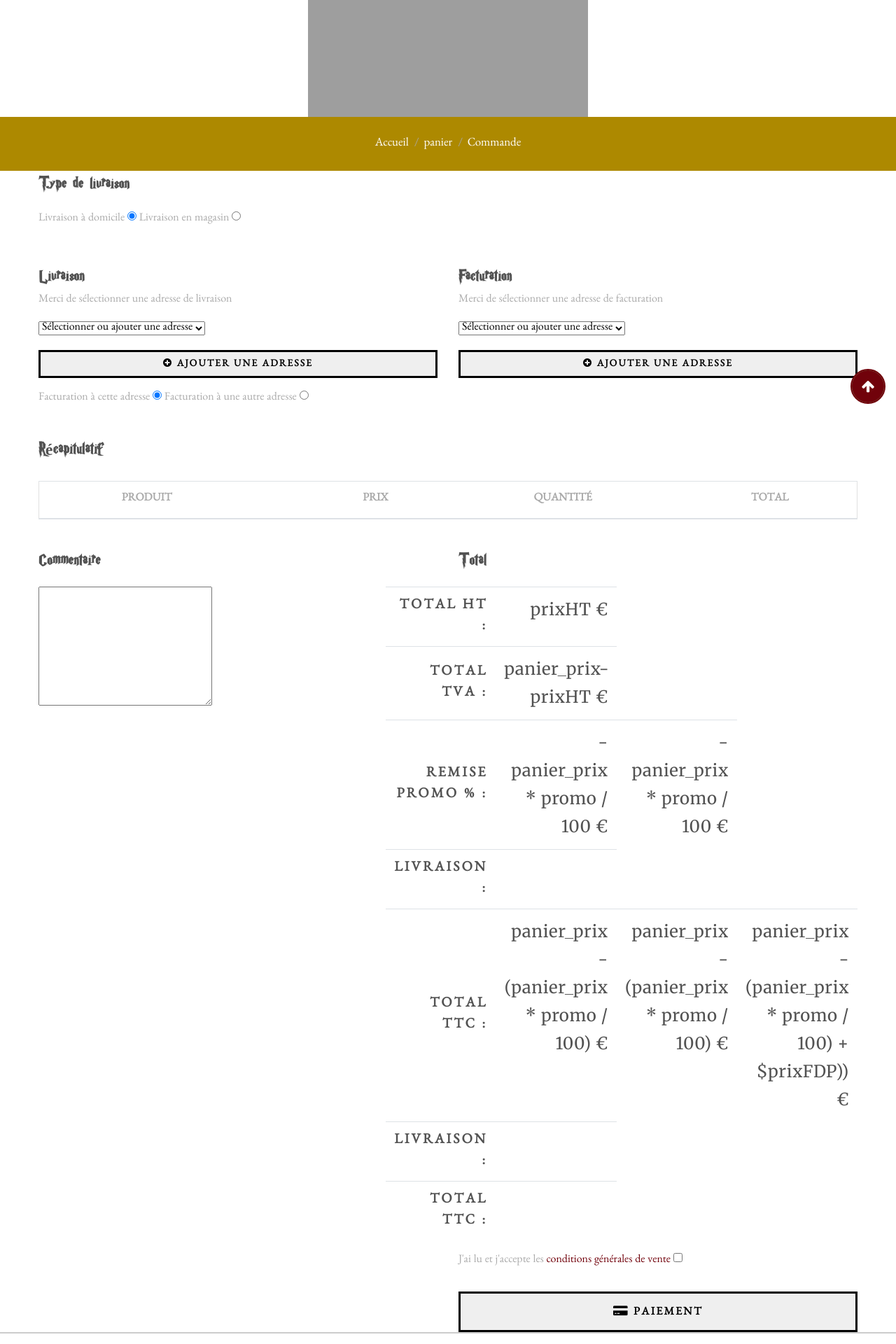
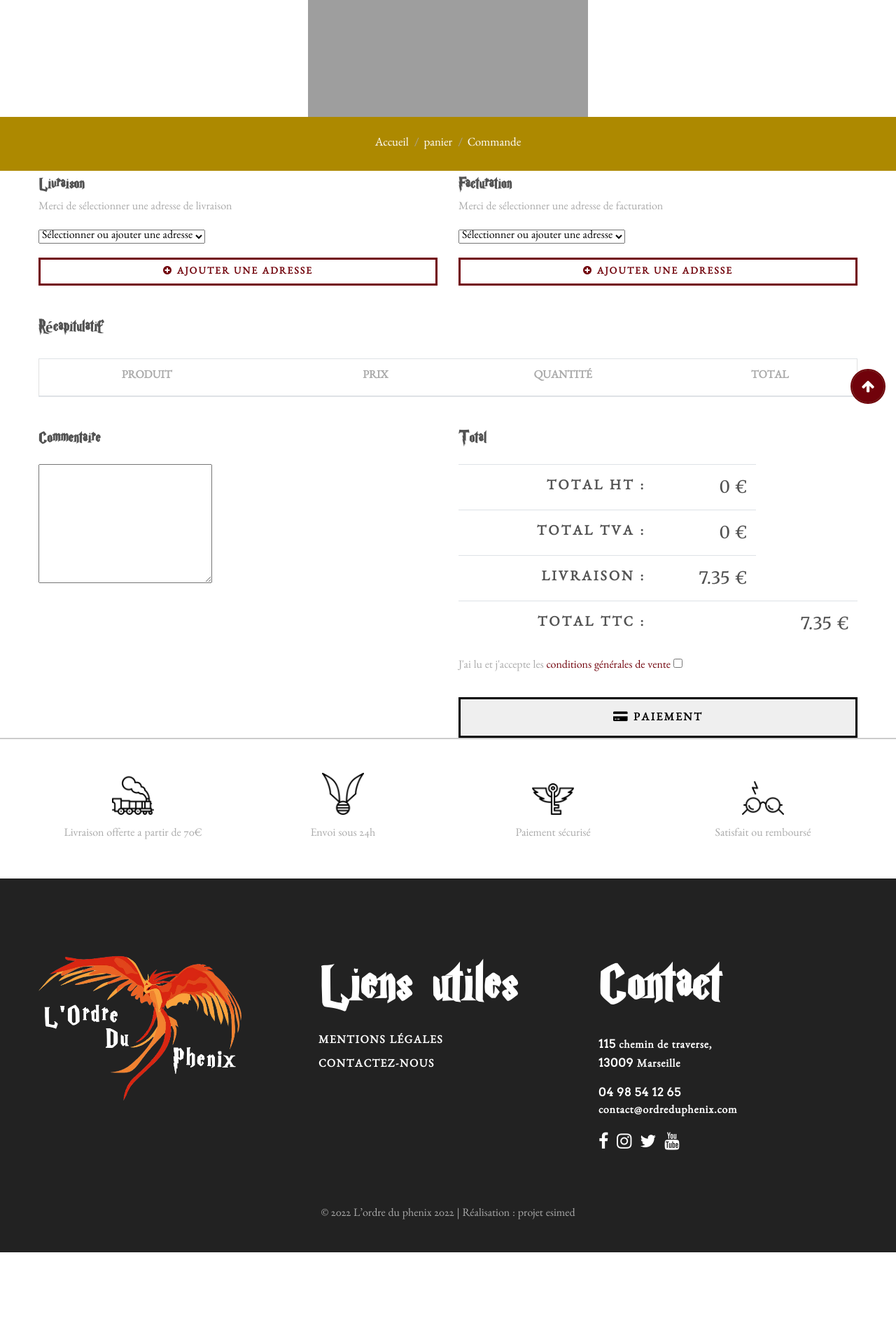
Before and after one commit to JulieTrocme/projetesimed3a2021, a Symfony app: template templates/front/default/commande.html.twig in a window 1280 px wide. Shown: the part 308-2228 px from the top of the page at 70% size. After the commit the page ends 2097 px from the top, so only its background shows below. Run offline with Twig, Linux system fonts and the light colour scheme; the template is opened without the code that fills it, so the values that code supplies are empty; some libraries are stand-ins or nearby versions; grey boxes are pictures that could not be loaded.

Commit message:
Affichage commande

```diff
--- a/config/routes.yaml
+++ b/config/routes.yaml
@@ -22,9 +22,9 @@ panier:
 membre:
     path: /membre
     controller: App\Controller\DefaultController::membre
-boutique:
-    path: /boutique
-    controller: App\Controller\front\BoutiqueController::boutique
+commande:
+    path: /commande
+    controller: App\Controller\front\ValideCommandeController::commande
 administrateur:
     path: /administrateur
     controller: App\Controller\SecurityController::login
--- a/src/Controller/SecurityController.php
+++ b/src/Controller/SecurityController.php
@@ -23,7 +23,10 @@ class SecurityController extends AbstractController
         // last username entered by the user
         $lastUsername = $authenticationUtils->getLastUsername();
 
-        return $this->render('admin/login.html.twig', ['last_username' => $lastUsername, 'error' => $error]);
+        return $this->render('admin/login.html.twig', [
+            'last_username' => $lastUsername,
+            'error' => $error
+        ]);
     }
 
     /**
--- a/templates/front/default/commande.html.twig
+++ b/templates/front/default/commande.html.twig
@@ -26,17 +26,6 @@
             <div class="container">
 
                 <div class="row">
-                    <div class="col-md-12 text-left mb-5">
-                        <h3 class="text-transform-none font-weight-medium">Type de livraison</h3>
-                        <label class="container-input mt-3" style="font-size: 16px;">Livraison à domicile
-                            <input type="radio" checked="checked" name="cde_liv_type" value="1" onclick="livraisonDomicile()">
-                            <span class="checkmark"></span>
-                        </label>
-                        <label class="container-input" style="font-size: 16px;">Livraison en magasin
-                            <input type="radio" name="cde_liv_type" value="2" onclick="livraisonMagasin()">
-                            <span class="checkmark"></span>
-                        </label>
-                    </div>
                     <div class="col-md-6 text-left" id="blockLiv">
                         <h3 class="text-transform-none font-weight-medium">Livraison</h3>
                         <p class="mt-0" id="errorLiv">Merci de sélectionner une adresse de livraison</p>
@@ -44,21 +33,16 @@
                         <select name="cde_liv" id="cde_liv" class="form-control mt-3">
                             <option value="0" selected disabled>Sélectionner ou ajouter une adresse</option>
                             <!-- On affiche toute les adresses du clients  Mon prénom adresse1 complement adresse code postal ville-->
-                            <option value=""></option>
-                            <?php } ?>
+                            {% for adresse in client.adresses %}
+                                {% if(adresse.aActif ) %}
+                                    <!-- On affiche toute les adresses du clients  Mon prénom adresse1 complement adresse code postal ville-->
+                                    <option value="{{ adresse.aId }}">{{ adresse.aNom }} {{ adresse.aPrenom }} {{ adresse.aAdresse1 }} {{ adresse.aAdresse1 }} {{ adresse.aCode }} {{ adresse.aVille }}</option>
+                                {% endif  %}
+                            {% endfor %}
                         </select>
 
                         <!-- Au clic affiche une modal bootstrap pour ajouter une adresse -->
-                        <button type="button" class="button button-primary-3 button-zakaria mt-3 w-100" data-toggle="modal" data-target="#modalAdresse" style="padding: 5px 20px;"><i class="fa fa-plus-circle" aria-hidden="true"></i> Ajouter une adresse</button><br>
-
-                        <label class="container-input mt-3" style="font-size: 16px;">Facturation à cette adresse
-                            <input type="radio" checked="checked" name="ship" value="1">
-                            <span class="checkmark"></span>
-                        </label>
-                        <label class="container-input" style="font-size: 16px;">Facturation à une autre adresse
-                            <input type="radio" name="ship" value="2">
-                            <span class="checkmark"></span>
-                        </label>
+                        <a href="/membre" class="button button-primary-3 button-zakaria mt-3 w-100" style="padding: 5px 20px;"><i class="fa fa-plus-circle" aria-hidden="true"></i> Ajouter une adresse</a><br>
                     </div>
 
                     <div class="col-md-6 text-left" id="blockFac">
@@ -67,13 +51,16 @@
 
                         <select name="cde_fac" id="cde_fac" class="form-control mt-3">
                             <option value="0" selected disabled>Sélectionner ou ajouter une adresse</option>
+                            {% for adresse in client.adresses %}
+                                {% if(adresse.aActif) %}
                             <!-- On affiche toute les adresses du clients  Mon prénom adresse1 complement adresse code postal ville-->
-                            <option value=""></option>
-                            <?php } ?>
+                            <option value="{{ adresse.aId }}">{{ adresse.aNom }} {{ adresse.aPrenom }} {{ adresse.aAdresse1 }} {{ adresse.aAdresse1 }} {{ adresse.aCode }} {{ adresse.aVille }}</option>
+                                {% endif  %}
+                            {% endfor %}
                         </select>
 
                         <!-- Au clic affiche une modal bootstrap pour ajouter une adresse -->
-                        <button type="button" class="button button-primary-3 button-zakaria mt-3 w-100" data-toggle="modal" data-target="#modalAdresse" style="padding: 5px 20px;"><i class="fa fa-plus-circle" aria-hidden="true"></i> Ajouter une adresse</button><br>
+                        <a href="/membre" class="button button-primary-3 button-zakaria mt-3 w-100" style="padding: 5px 20px;"><i class="fa fa-plus-circle" aria-hidden="true"></i> Ajouter une adresse</a><br>
 
                     </div>
                 </div>
@@ -83,6 +70,8 @@
                         <h3 class="text-transform-none font-weight-medium text-left">Récapitulatif</h3>
                         <div class="table-custom-responsive mt-4">
                             <div class="table-responsive mt-4">
+                                {% set prixPanier = 0 %}
+                                {% set prixTVA = 0 %}
                                 <table class="table table-cart" id="tableProduitPanier" style="text-align: center;text-transform: uppercase;border: 1px solid #e1e1e1;">
                                     <thead>
                                     <tr><!--class="d-none d-md-table-row"-->
@@ -110,7 +99,8 @@
                                                     {{ ligne.clQte }}
                                                 </td>
                                                 <td><div id="total "><chiffre>{{ ligne.clMtn * ligne.clQte }}</chiffre> € </div></td>
-                                                {% set somme = somme + (ligne.clMtn * ligne.clQte) %}
+                                                {% set prixPanier = prixPanier + (ligne.clMtn * ligne.clQte) %}
+                                                {% set prixTVA = (ligne.clMtn * ligne.clQte) * ligne.article.prTva / 100 %}
                                             </tr>
                                         {% endfor %}
                                     </tbody>
@@ -132,26 +122,33 @@
                             <!--prix frais de port = 7.35 -->
                             <tr>
                                 <td style="vertical-align: middle;"><div class="heading-5 font-weight-medium text-gray-500">Total HT :</div></td>
-                                <td class="text-right"><div class="heading-3 font-weight-normal"> prixHT €</div></td>
+                                <td class="text-right"><div class="heading-3 font-weight-normal"> {{ prixPanier - prixTVA }} €</div></td>
                             </tr>
                             <tr>
                                 <td style="vertical-align: middle;"><div class="heading-5 font-weight-medium text-gray-500">Total TVA :</div></td>
-                                <td class="text-right"><div class="heading-3 font-weight-normal"> panier_prix-prixHT €</div></td>
+                                <td class="text-right"><div class="heading-3 font-weight-normal"> {{ prixTVA }} €</div></td>
                             </tr>
 
                             <!--  si il y a un code promo et que la remise > 0-->
+                            {% if(commande.promo) %}
+
                                 <tr>
-                                    <td style="vertical-align: middle;"><div class="heading-5 font-weight-medium text-gray-500">Remise promo % :</div></td>
-                                    <!-- if CODE PROMO PORT OFFERT -->
-                                    <td class="text-right"><div class="heading-3 font-weight-normal">- panier_prix * promo / 100 €</div></td>
-                                   <!-- else-->
-                                    <td class="text-right"><div class="heading-3 font-weight-normal">- panier_prix * promo / 100 €</div></td>
+                                    <td style="vertical-align: middle;"><div class="heading-5 font-weight-medium text-gray-500">Remise promo {{ commande.promo.pRemise }} % :</div></td>
+                                    <td class="text-right"><div class="heading-3 font-weight-normal">- {{ prixPanier * promo / 100 }} €</div></td>
+
 
                                 </tr>
                                 <tr>
                                     <td style="vertical-align: middle;"><div class="heading-5 font-weight-medium text-gray-500">Livraison :</div></td>
                                     <td class="text-right"><div class="heading-3 font-weight-normal">
                                             <!-- ICI PRIX LIVRAISON -->
+                                            {% if(commande.promo.pLivraison) %}
+                                                OFFERT
+                                            {% elseif(prixPanier - (prixPanier * commande.promo.pRemise / 100) >= 70 or prixPanier >= 70)  %}
+                                                OFFERT
+                                            {% else %}
+                                                7.35 €
+                                            {% endif %}
 
                                             <!-- if il y a un code promo on affiche Offert
                                                else if prix panier >= 70 on affiche OFFERT
@@ -162,22 +159,29 @@
                                 <tr>
                                     <td style="vertical-align: middle;"><div class="heading-5 font-weight-medium text-gray-500">Total TTC :</div></td>
                                     <!-- if CODE PROMO PORT OFFERT -->
-                                    <td class="text-right"><div class="heading-3 font-weight-normal">panier_prix - (panier_prix * promo / 100) €</div></td>
+                                    {% if(commande.promo.pLivraison) %}
+                                    <td class="text-right"><div class="heading-3 font-weight-normal">{{ prixPanier - (prixPanier * commande.promo.pRemise / 100) }} €</div></td>
                                     <!-- else if  prix panier >= 70) -->
-                                    <td class="text-right"><div class="heading-3 font-weight-normal">panier_prix - (panier_prix * promo / 100) €</div></td>
+                                    {% elseif(prixPanier - (prixPanier * commande.promo.pRemise / 100) >= 70 or prixPanier >= 70)  %}
+                                    <td class="text-right"><div class="heading-3 font-weight-normal">{{ prixPanier - (prixPanier * commande.promo.pRemise / 100)}} €</div></td>
                                     <!-- else -->
-                                    <td class="text-right"><div class="heading-3 font-weight-normal">panier_prix - (panier_prix * promo / 100) + $prixFDP)) €</div></td>
-
+                                    {% else %}
+                                    <td class="text-right"><div class="heading-3 font-weight-normal">{{ prixPanier - (prixPanier * commande.promo.pRemise / 100) + 7.35 }} €</div></td>
+                                    {% endif %}
                                 </tr>
                             <!-- sinon -->
-
-
+                            {% else %}
 
                             <tr>
                                 <td style="vertical-align: middle;"><div class="heading-5 font-weight-medium text-gray-500">Livraison :</div></td>
                                 <td class="text-right"><div class="heading-3 font-weight-normal">
                                         <!-- ICI PRIX LIVRAISON -->
 
+                                        {% if( prixPanier >= 70)  %}
+                                            OFFERT
+                                        {% else %}
+                                            7.35 €
+                                        {% endif %}
                                         <!-- if il y a un code promo on affiche Offert
                                            else if prix panier >= 70 on affiche OFFERT
                                            sinon on affiche le prix des frais de port
@@ -189,17 +193,23 @@
                                 <td class="text-right"><div class="heading-3 font-weight-normal">
 
                                         <!-- if il y a un code promo frais de port Offert
-                                                panier_prix
+                                                prixPanier
                                            else if prix panier >= 70
-                                                panier_prix
+                                                prixPanier
                                            sinon
-                                                panier_prix + prixFDP
+                                                prixPanier + prixFDP
                                          -->
-
+                                        <!-- if  prix panier >= 70) -->
+                                        {% if( prixPanier >= 70)  %}
+                                            <td class="text-right"><div class="heading-3 font-weight-normal">{{prixPanier }} €</div></td>
+                                            <!-- else -->
+                                        {% else %}
+                                            <td class="text-right"><div class="heading-3 font-weight-normal">{{prixPanier + 7.35 }} €</div></td>
+                                        {% endif %}
 
                                     </div></td>
                             </tr>
-                            <?php } ?>
+                            {% endif %}
                             </tbody>
                         </table>
 
--- a/templates/front/default/index.html.twig
+++ b/templates/front/default/index.html.twig
@@ -71,7 +71,7 @@
                         <div class="title"><a href="/produit?id={{ newProd.prId }}">{{ newProd.prTitre }}</a></div>
                         <p class="price">{{ newProd.prPrix}} €</p>
                         <a class="button button-primary" href="/produit?id={{ newProd.prId }}">Voir</a><br>
-                        {% if popuProd.prStock == 0 %}
+                        {% if newProd.prStock == 0 %}
                         <p class="fs-20">Produit indisponible<br>
                         {% else %}
                         <form method="post" action="{{ path("addPanier", {'id': newProd.prId}) }}">
--- a/templates/front/default/login.html.twig
+++ b/templates/front/default/login.html.twig
@@ -28,7 +28,7 @@
                     {% for type, messages in app.flashes %}
                         {% for message in messages %}
                             <div class="alert " role="alert">
-                                <p style="color:green">{{ message }}</p>
+                                <p style="color: #c15e72;background-color: rgba(254, 124, 150, 0.2);border-color: #ea728a;">{{ message }}</p>
                             </div>
                         {% endfor %}
                     {% endfor %}
```
Also changed, not shown: src/Controller/front/ValideCommandeController.php (+6 -9 lines).
